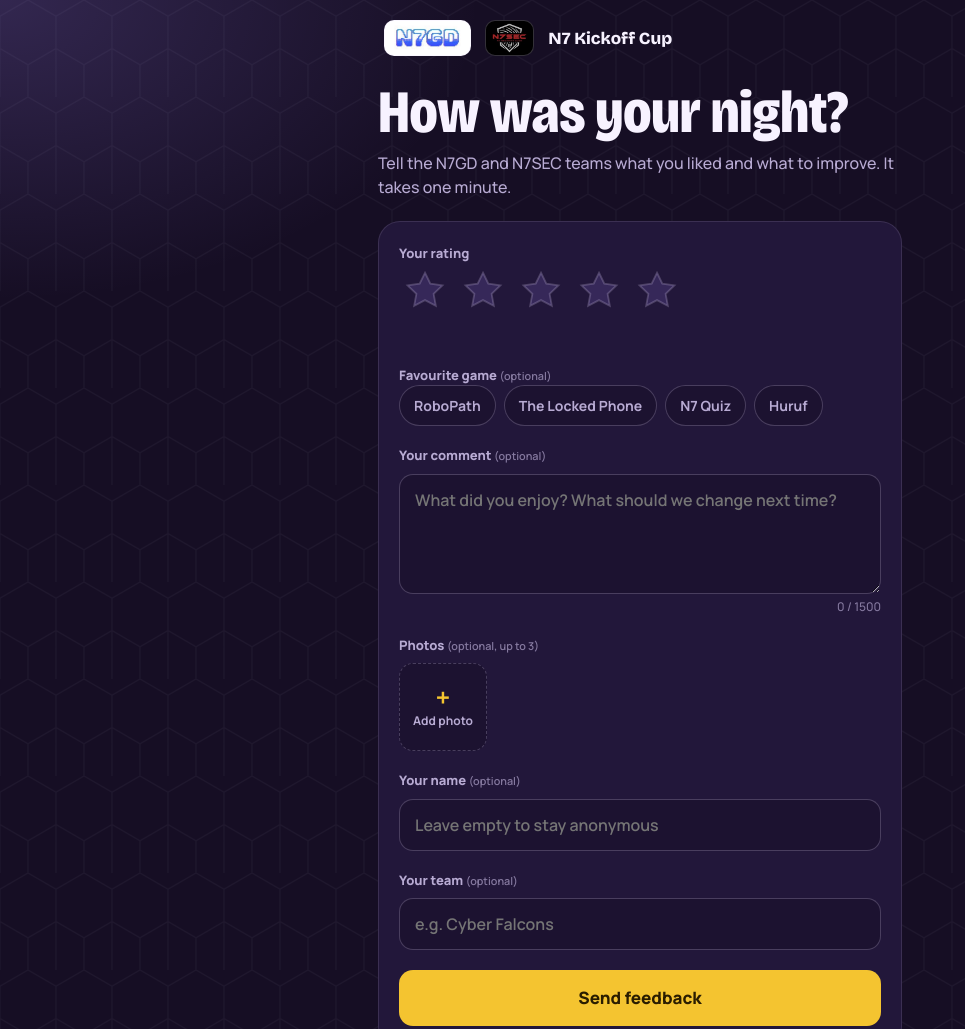
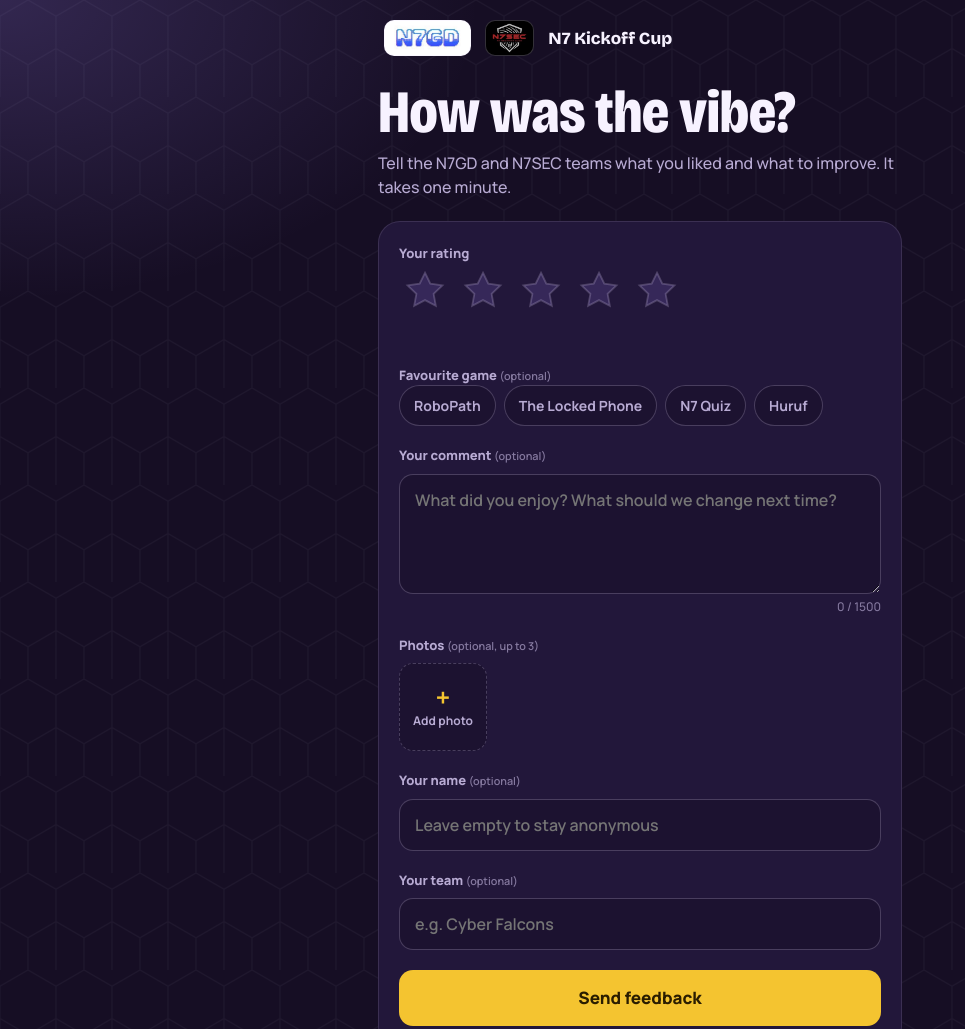
Before and after one commit to blajockz/feedback, a plain HTML site: page index.html in a window 1280 px wide. Shown: the top 1029 px of the page, without its empty margins (0-965 px from the left). Drawn offline with nearby package versions, Linux system fonts and the light colour scheme.

Commit message:
quick update x3

```diff
--- a/index.html
+++ b/index.html
@@ -81,7 +81,7 @@ textarea { min-height: 120px; resize: vertical; line-height: 1.5; }
   </header>
 
   <section id="intro">
-    <h1>How was your night?</h1>
+    <h1>How was the vibe?</h1>
     <p class="lead">Tell the N7GD and N7SEC teams what you liked and what to improve. It takes one minute.</p>
   </section>
 
```
